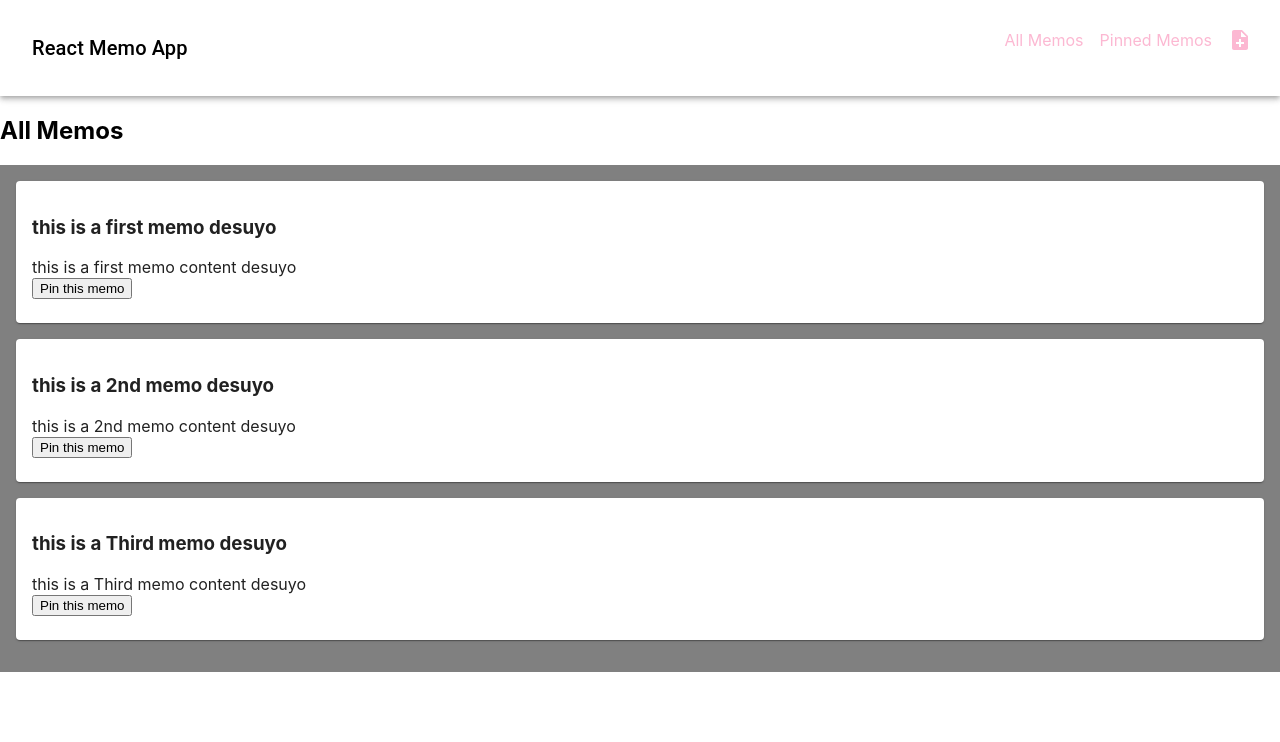
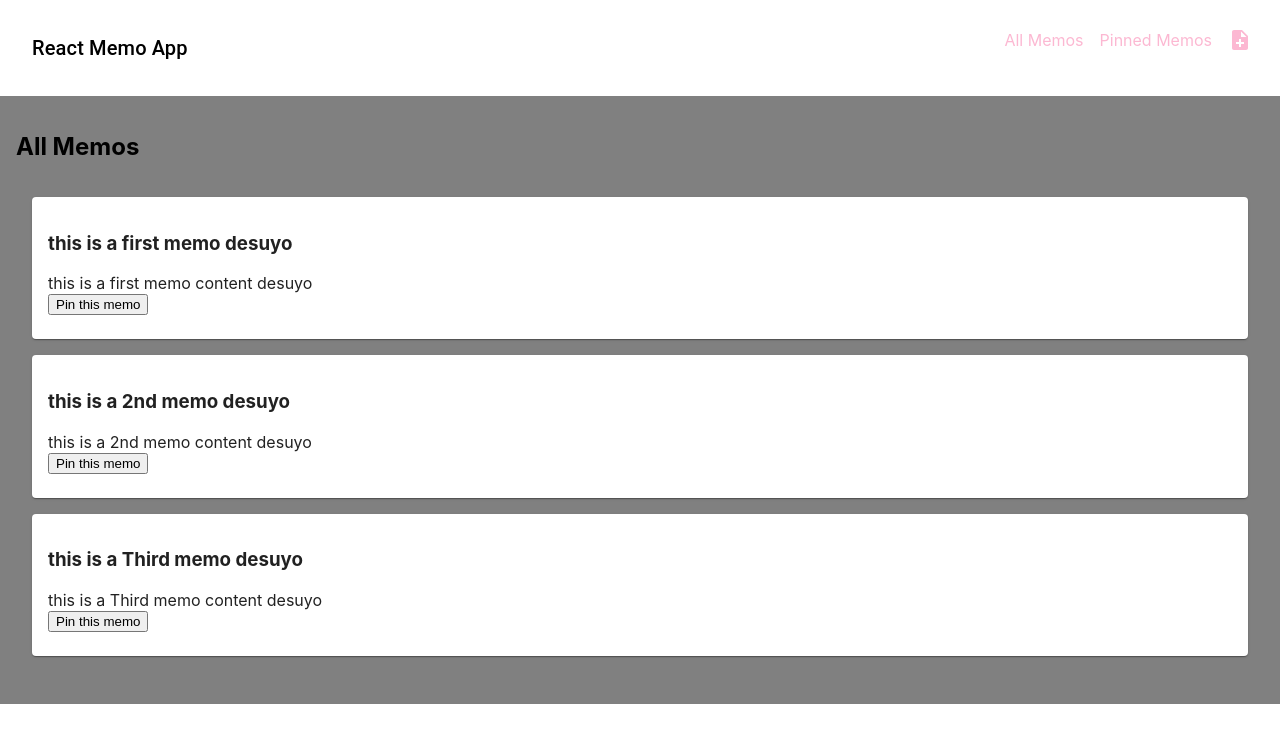
Before and after one commit to hananina/react-memo-app, a React (Create React App) app: page / in a window 1280 px wide. Shown: the top 742 px of the page. Built offline with nearby package versions, Linux system fonts and the light colour scheme.

Commit message:
layoutのスタイルを追加

```diff
--- a/src/components/layout/Layout.js
+++ b/src/components/layout/Layout.js
@@ -1,10 +1,26 @@
 import AppBar from "./AppBar";
+import { makeStyles } from "@material-ui/core/styles";
+const useStyles = makeStyles({
+  main: {
+    padding: "1rem",
+    backgroundColor: 'grey'
+  },
+  container: {
+
+  }
+});
 
 function Layout(props) {
+  const classes = useStyles();
+
   return (
     <div>
       <AppBar></AppBar>
-      <main>{props.children}</main>
+      <main className={classes.main}>
+        <div className={classes.container}>
+          {props.children}
+        </div>
+      </main>
     </div>
   );
 }
```
